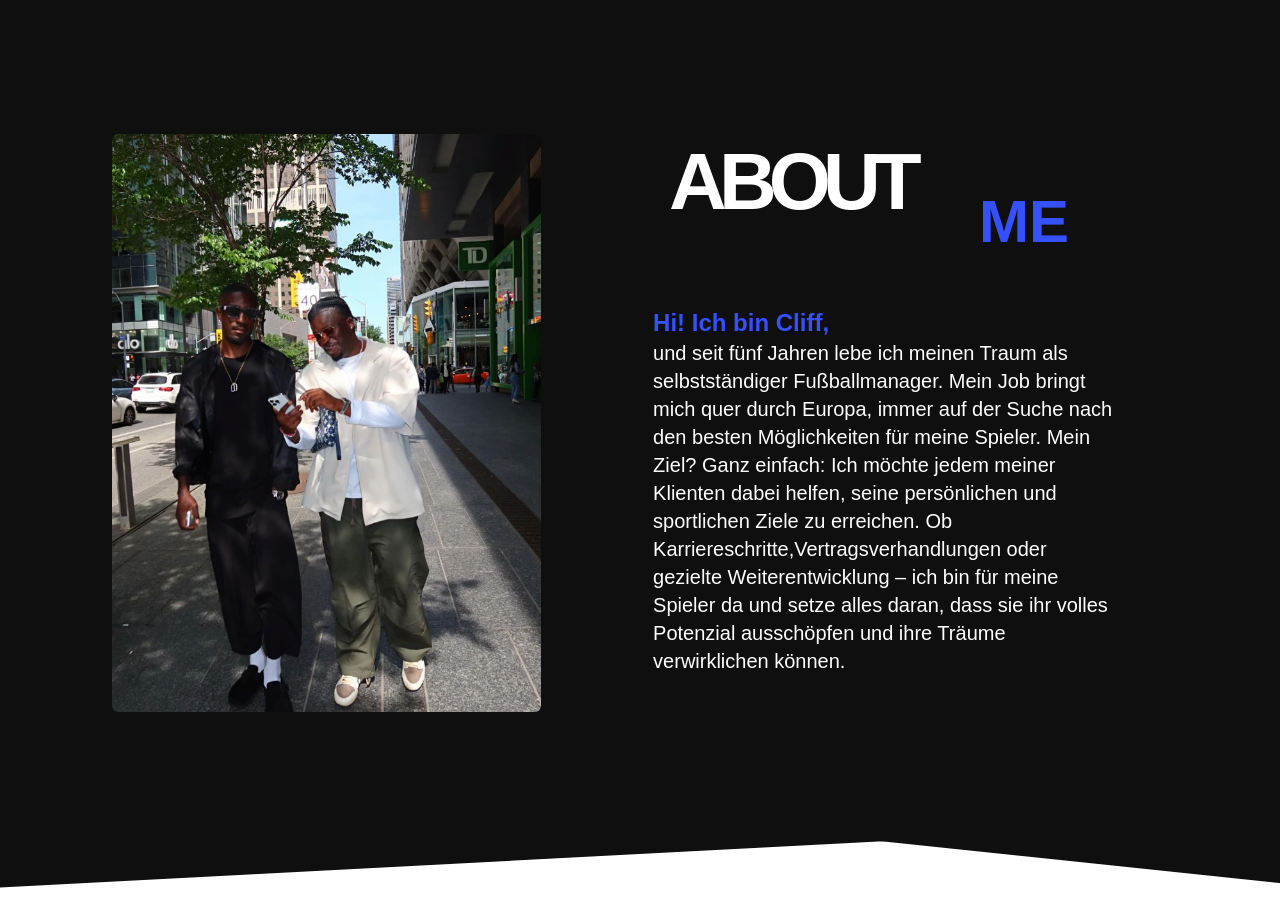
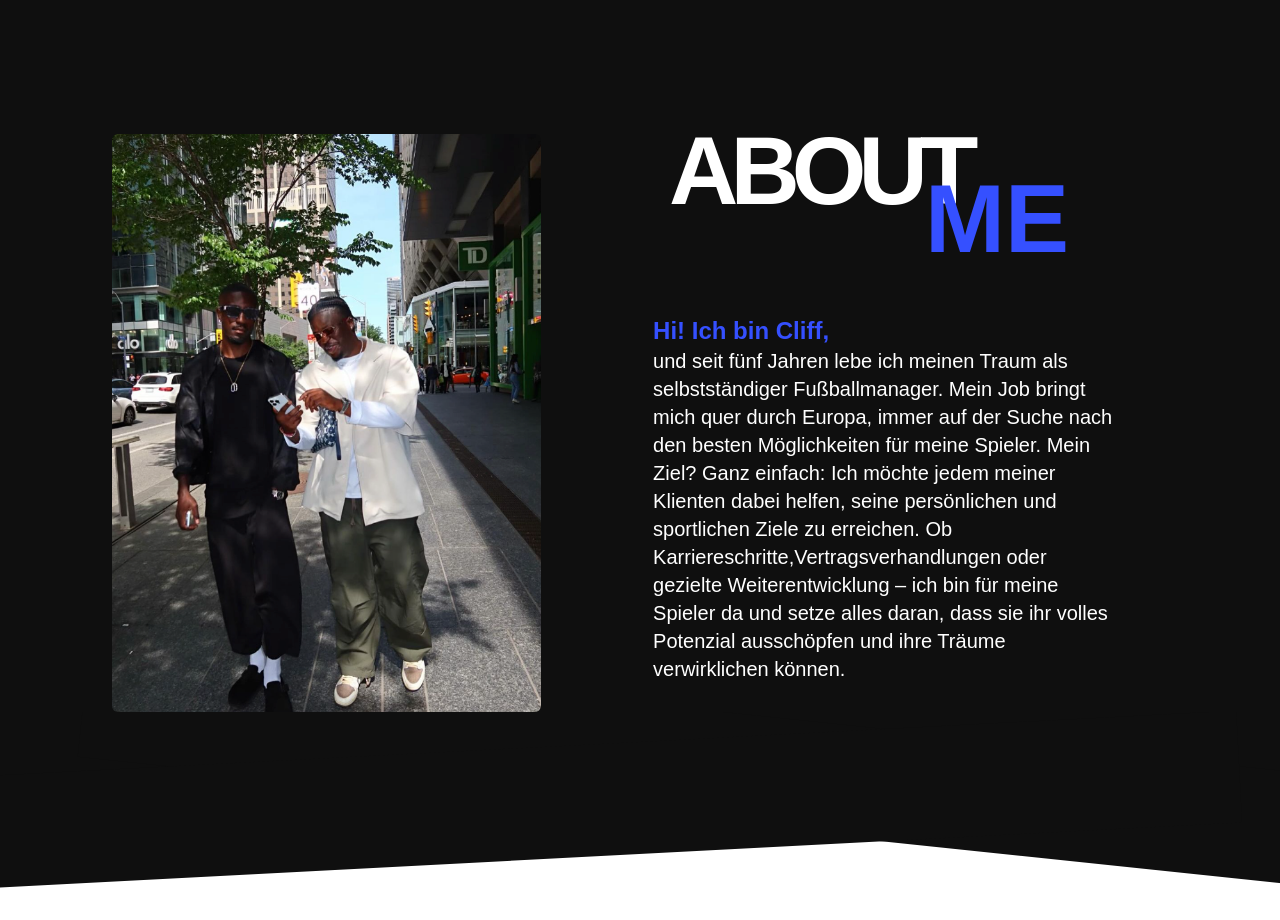
Before and after one commit to SamuelMessmer/CliffEleVen-Sport-Mangement, a Next.js app: page / in a window 1280 px wide. Shown: the part 4340-5260 px from the top of the page. Built offline with nearby package versions, Linux system fonts and the light colour scheme.

Commit message:
style: font size "About Me"

```diff
--- a/app/page.tsx
+++ b/app/page.tsx
@@ -260,10 +260,10 @@ export default function Home() {
                   className="flex flex-col max-w-[400px] mx-10"
                 >
                   <h1 className="tracking-tightest">
-                    {aboutInView && <FlyIn text={"ABOUT"} />}
+                    {aboutInView && <FlyIn textSize="md:text-8xl" text={"ABOUT"} />}
                   </h1>
                   <h1 className="text-6xl font-extrabold text-[#3550FF] self-end -mt-12">
-                    {aboutInView && <FlyIn text={"ME"} />}
+                    {aboutInView && <FlyIn textSize="md:text-8xl" text={"ME"} />}
                   </h1>
                 </div>
 
```
